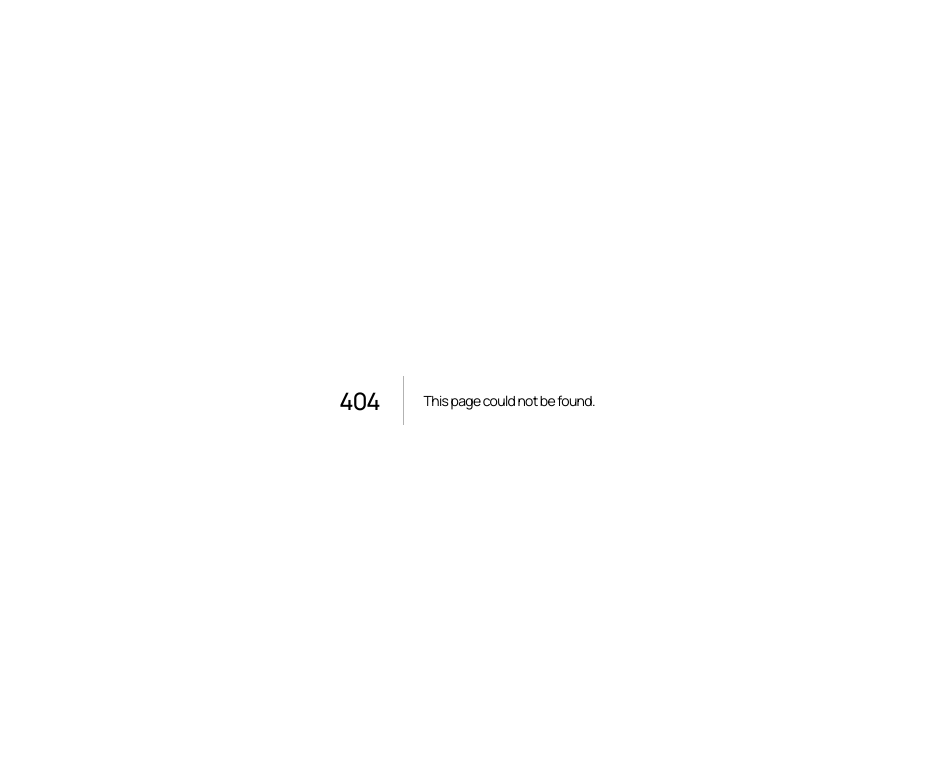
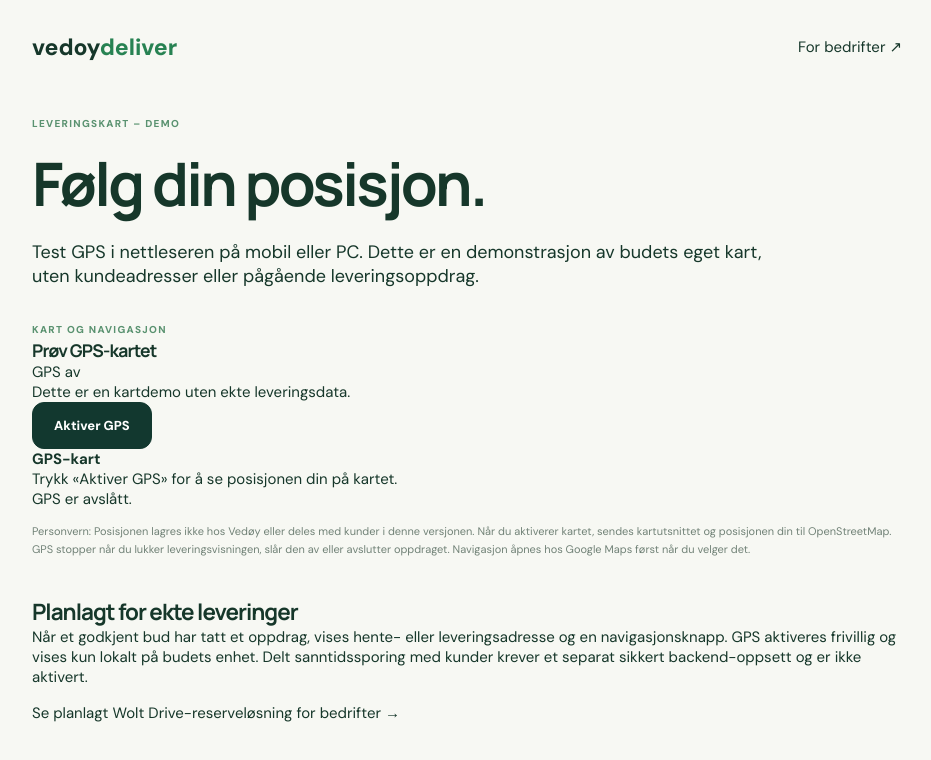
Before and after one commit to leandervedoy/Vedoy-Studio, a Next.js app in the folder apps/vedoy-deliver/: page /levering in a window 1280 px wide. Before the commit this address had no page. Shown: the top 760 px of the page, without its empty margins (173-1104 px from the left). Built offline with nearby package versions, Linux system fonts and the light colour scheme.

Commit message:
feat(deliver): add standalone GPS map preview route

```diff
--- /dev/null
+++ b/apps/vedoy-deliver/app/levering/page.tsx
@@ -0,0 +1,18 @@
+"use client";
+import Link from "next/link";
+import {DeliveryGpsMap} from "@/components/delivery-gps-map";
+export default function DeliveryMapPreview(){
+ return <main style={{maxWidth:960,margin:"auto",padding:"32px clamp(16px,4vw,45px) 80px"}}>
+ <nav style={{display:"flex",gap:24,justifyContent:"space-between",alignItems:"center",flexWrap:"wrap",marginBottom:55}}>
+ <Link href="/" style={{fontWeight:800,fontSize:23}}>vedoy<span style={{color:"#278252"}}>deliver</span></Link>
+ <Link href="/bedrift">For bedrifter ↗</Link></nav>
+ <p className="eyebrow">LEVERINGSKART – DEMO</p>
+ <h1 style={{fontSize:"clamp(35px,6vw,60px)",margin:"12px 0 16px"}}>Følg din posisjon.</h1>
+ <p style={{maxWidth:730,fontSize:18,marginBottom:30}}>Test GPS i nettleseren på mobil eller PC. Dette er en demonstrasjon av budets eget kart, uten kundeadresser eller pågående leveringsoppdrag.</p>
+ <DeliveryGpsMap preview/>
+ <section style={{marginTop:38}}>
+  <h2>Planlagt for ekte leveringer</h2>
+  <p>Når et godkjent bud har tatt et oppdrag, vises hente- eller leveringsadresse og en navigasjonsknapp. GPS aktiveres frivillig og vises kun lokalt på budets enhet. Delt sanntidssporing med kunder krever et separat sikkert backend-oppsett og er ikke aktivert.</p>
+  <p style={{marginTop:16}}><Link href="/bedrift">Se planlagt Wolt Drive-reserveløsning for bedrifter →</Link></p>
+ </section></main>;
+}
```
